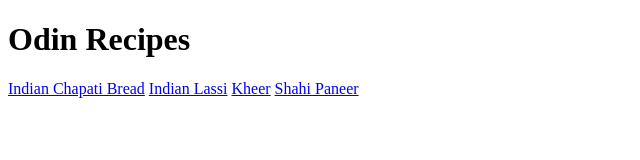
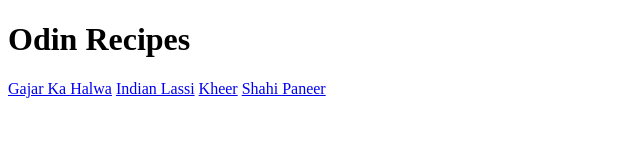
Before and after one commit to LuciVoltX/odin-recipes, a plain HTML site: page index.html in a window 1280 px wide. Shown: the full height of the page, 0-640 px from the left. Drawn offline with Linux system fonts and the light colour scheme.

Commit message:
replaced indian-chapati-bread.html with gajar-ka-halwa.html

```diff
--- a/index.html
+++ b/index.html
@@ -7,7 +7,7 @@
 </head>
 <body>
     <h1>Odin Recipes</h1>
-    <a href="./recipes/indian-chapati-bread.html">Indian Chapati Bread</a>
+    <a href="./recipes/gajar-halwa.html">Gajar Ka Halwa</a>
     <a href="./recipes/indian-lassi.html">Indian Lassi</a>
     <a href="./recipes/kheer.html">Kheer</a>
     <a href="./recipes/shahi-paneer.html">Shahi Paneer</a>
```
Also changed, not shown: recipes/gajar-halwa.html (renamed from recipes/indian-chapati-bread.html, +1 -1 lines).
